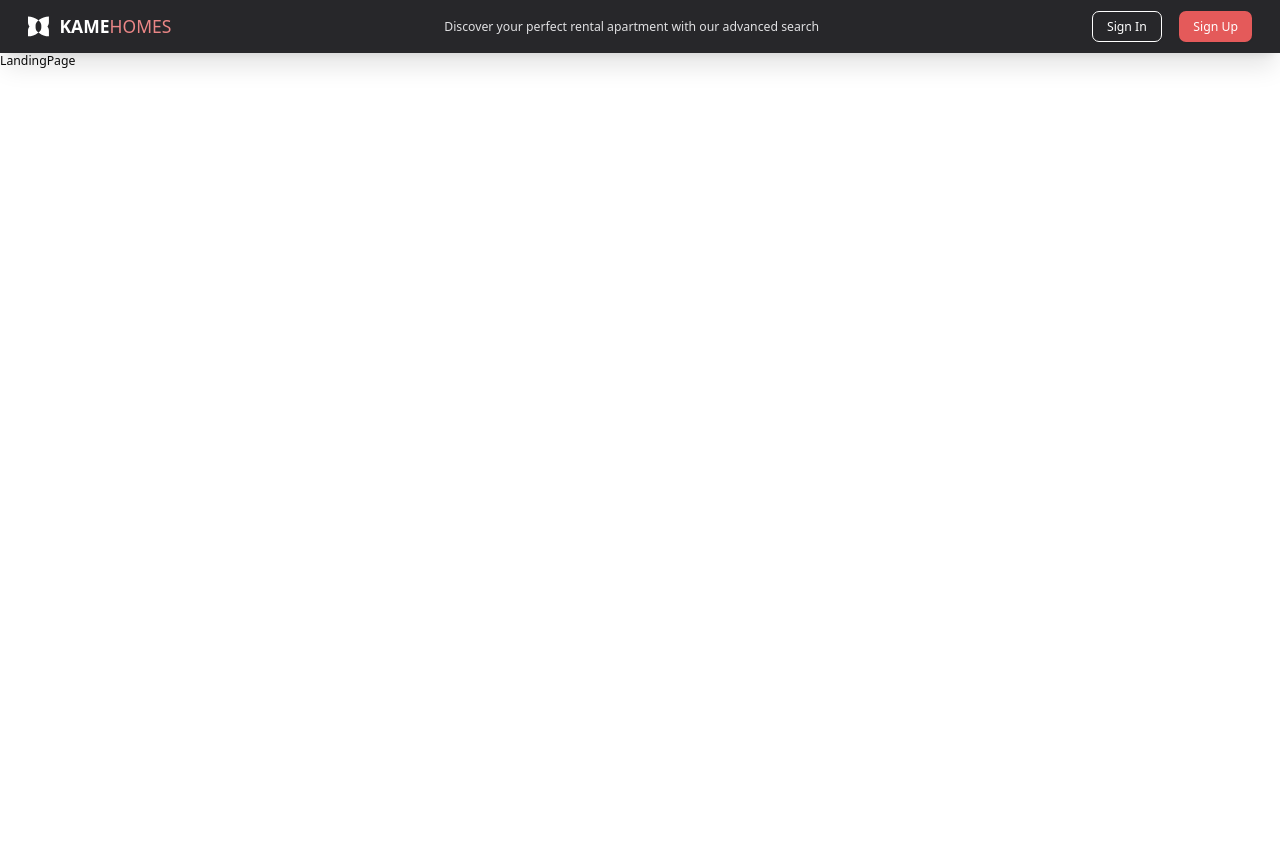
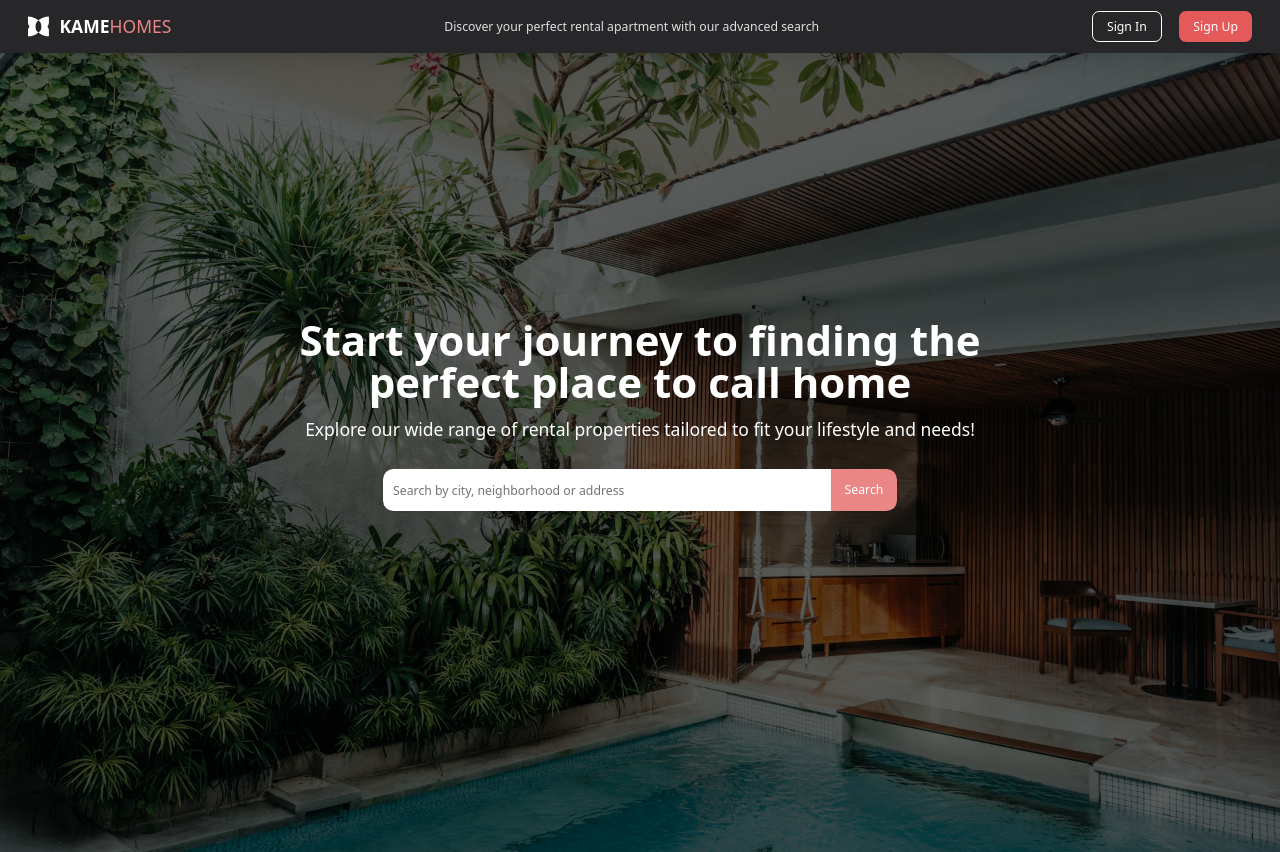
Before and after one commit to sprmke/nextjs_rental-property-app, a Next.js app in the folder client/: page /landing in a window 1280 px wide. Before the commit the page ends 800 px from the top, so only its background shows below. Built offline with nearby package versions, Linux system fonts and the light colour scheme; no server answers.

Commit message:
Add hero section to landing page

```diff
--- /dev/null
+++ b/client/src/app/(nondashbaord)/landing/HeroSection.tsx
@@ -0,0 +1,57 @@
+'use client';
+
+import Image from 'next/image';
+
+import { motion } from 'framer-motion';
+
+import { Button } from '@/components/ui/button';
+import { Input } from '@/components/ui/input';
+
+const HeroSection = () => {
+  return (
+    <div className="relative h-screen">
+      <Image
+        src="/landing-splash.jpg"
+        alt="Kame Homes Hero Image"
+        fill
+        className="object-cover object-center"
+        priority
+      />
+      <div className="absolute inset-0 bg-black bg-opacity-60"></div>
+      <motion.div
+        initial={{ opacity: 0, y: 20 }}
+        animate={{ opacity: 1, y: 0 }}
+        transition={{ duration: 0.8 }}
+        className="absolute top-1/3 transform -translate-x-1/2 -translate-y-1/2 text-center w-full"
+      >
+        <div className="max-w-4xl mx-auto px-16 sm:px-12">
+          <h1 className="text-5xl font-bold text-white mb-4">
+            Start your journey to finding the perfect place to call home
+          </h1>
+          <p className="text-xl text-white mb-8">
+            Explore our wide range of rental properties tailored to fit your
+            lifestyle and needs!
+          </p>
+
+          <div className="flex justify-center">
+            <Input
+              type="text"
+              value={''}
+              onChange={(e) => {}}
+              placeholder="Search by city, neighborhood or address"
+              className="w-full max-w-lg rounded-none rounded-l-xl border-none bg-white h-12"
+            />
+            <Button
+              onClick={() => {}}
+              className="bg-secondary-500 text-white rounded-none rounded-r-xl border-none hover:bg-secondary-600 h-12"
+            >
+              Search
+            </Button>
+          </div>
+        </div>
+      </motion.div>
+    </div>
+  );
+};
+
+export default HeroSection;
--- a/client/src/app/(nondashbaord)/landing/page.tsx
+++ b/client/src/app/(nondashbaord)/landing/page.tsx
@@ -1,5 +1,11 @@
+import HeroSection from '@/app/(nondashbaord)/landing/HeroSection';
+
 const LandingPage = () => {
-  return <div>LandingPage</div>;
+  return (
+    <div>
+      <HeroSection />
+    </div>
+  );
 };
 
 export default LandingPage;
```
